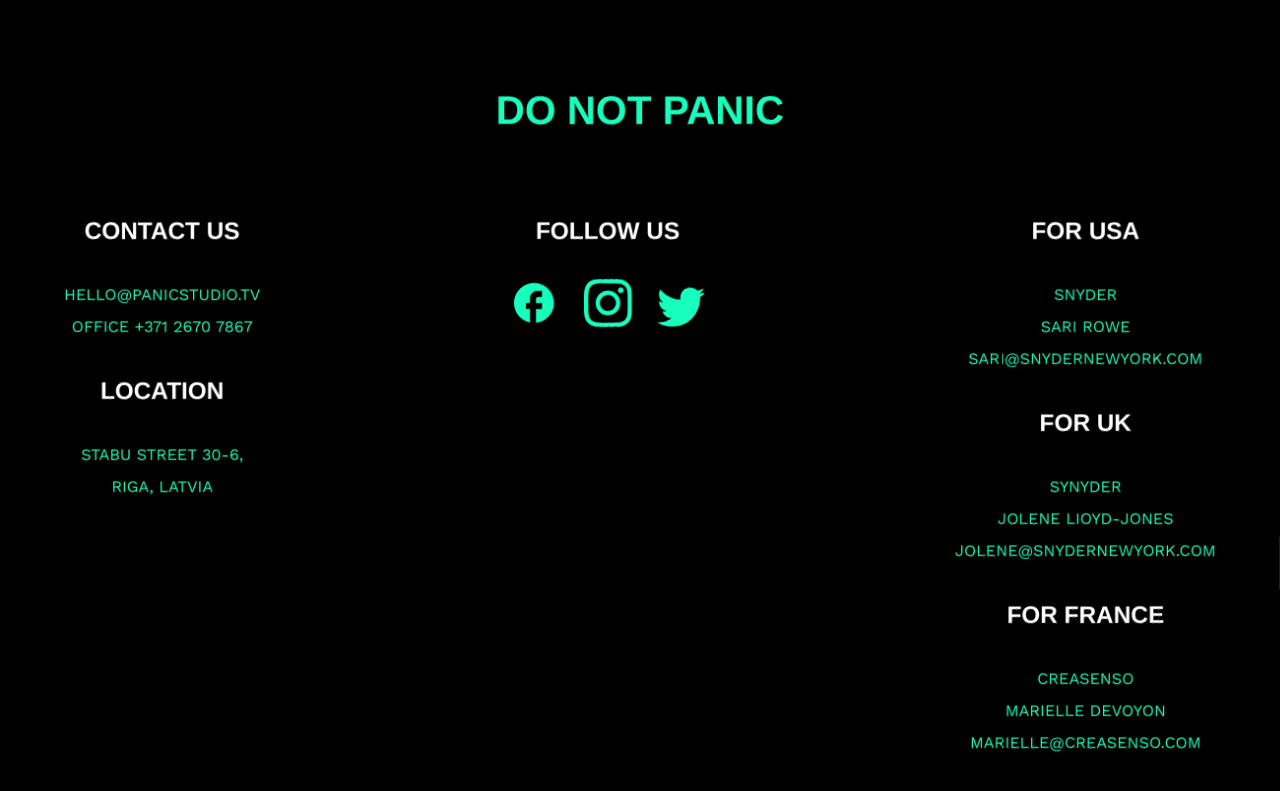
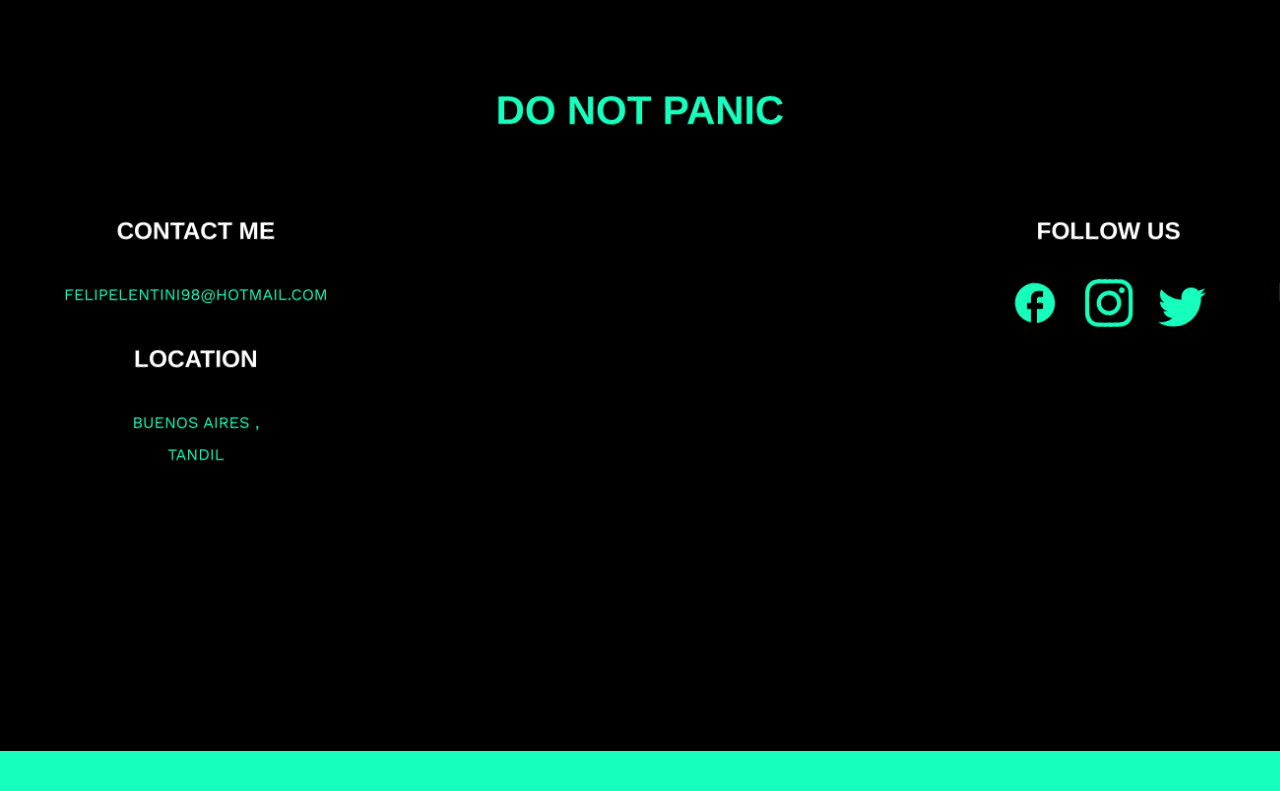
Before and after one commit to bajo3/Marianela, a plain HTML site: page index.html in a window 1280 px wide. Shown: the part 3132-3923 px from the top of the page. After the commit the page ends 3883 px from the top, so only its background shows below. Drawn offline with nearby package versions, Linux system fonts and the light colour scheme; a web font is replaced by a local one.

Commit message:
ERRORS CLEAN

```diff
--- a/index.html
+++ b/index.html
@@ -228,14 +228,11 @@
 
                 <div class="columns">
                     <div class="location">
-                        <h3>CONTACT US</h3>
-                        HELLO@PANICSTUDIO.TV <br>
-
-                        OFFICE +371 2670 7867
-
+                        <h3>CONTACT ME</h3>
+                        FELIPELENTINI98@HOTMAIL.COM <br>
                         <h3>LOCATION</h3>
-                        STABU STREET 30-6,<br>
-                        RIGA, LATVIA
+                        BUENOS AIRES ,<br>
+                        TANDIL
                     </div>
 
                     <div class="social">
@@ -272,22 +269,7 @@
                             </svg></a>
                     </div>
 
-                    <div class="emails">
-                        <h3>FOR USA</h3>
-                        SNYDER<br>
-                        SARI ROWE<br>
-                        SARI@SNYDERNEWYORK.COM
 
-                        <h3>FOR UK</h3>
-                        SYNYDER<br>
-                        JOLENE LIOYD-JONES<br>
-                        JOLENE@SNYDERNEWYORK.COM
-
-                        <h3>FOR FRANCE</h3>
-                        CREASENSO<br>
-                        MARIELLE DEVOYON<br>
-                        MARIELLE@CREASENSO.COM
-                    </div>
                 </div>
             </div>
         </section>
```
